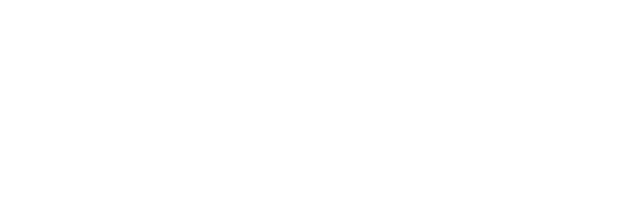
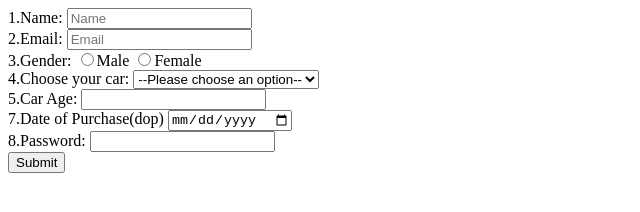
Before and after one commit to acciojob/car-insurance-form-Anju1812, a website: page main.html in a window 1280 px wide. Shown: the whole page, without its empty margins (0-640 px from the left). Drawn offline with Linux system fonts and the light colour scheme.

Commit message:
created a submission

```diff
--- a/main.html
+++ b/main.html
@@ -7,6 +7,45 @@
 </head>
 
 <body>
+	<form id="my form" method="post">
+		<div>
+			<label for="name">1.Name:</label>
+			<input type="text" name="name" id="name" placeholder="Name" required>
+		</div>
+		<div>
+			<label for="email">2.Email:</label>
+			<input type="text" name="email" id="email" placeholder="Email" required>
+		</div
+		<div>
+			<label for="gender">3.Gender:</label>
+			<input type="radio" name="gender" id="gender_m" required>Male
+			<input type="radio" name="gender" id="gender_f" required>Female
+		</div>
+		<div>
+			<label for="cars">4.Choose your car:</label>
+			<select name="cars" name="cars" id="cars" required>
+				<option value="" disabled selected>--Please choose an option--</option>
+				<option>BMW</option>
+				<option>Audi</option>
+				<option>Mercedez</option>
+			</select>
+		</div>
+		<div>
+			<label for="age">5.Car Age:</label>
+			<input type="number" name="age" id="age" minimum="0" required>
+		</div
+		<div>
+			<label for="dop">7.Date of Purchase(dop)</label>
+			<input type="date" name="dop" id="dop" required>
+		</div>
+		<div>
+			<label for="password">8.Password:</label>
+			<input type="password" name="password" id="password" required>
+		</div>
+		<div>
+			<button type="submit">Submit</button>
+		</div>
+	</form>
 	<!-- the entire body must be written by student -->
     <script type="text/javascript" src="./script.js">
 </script>
```
